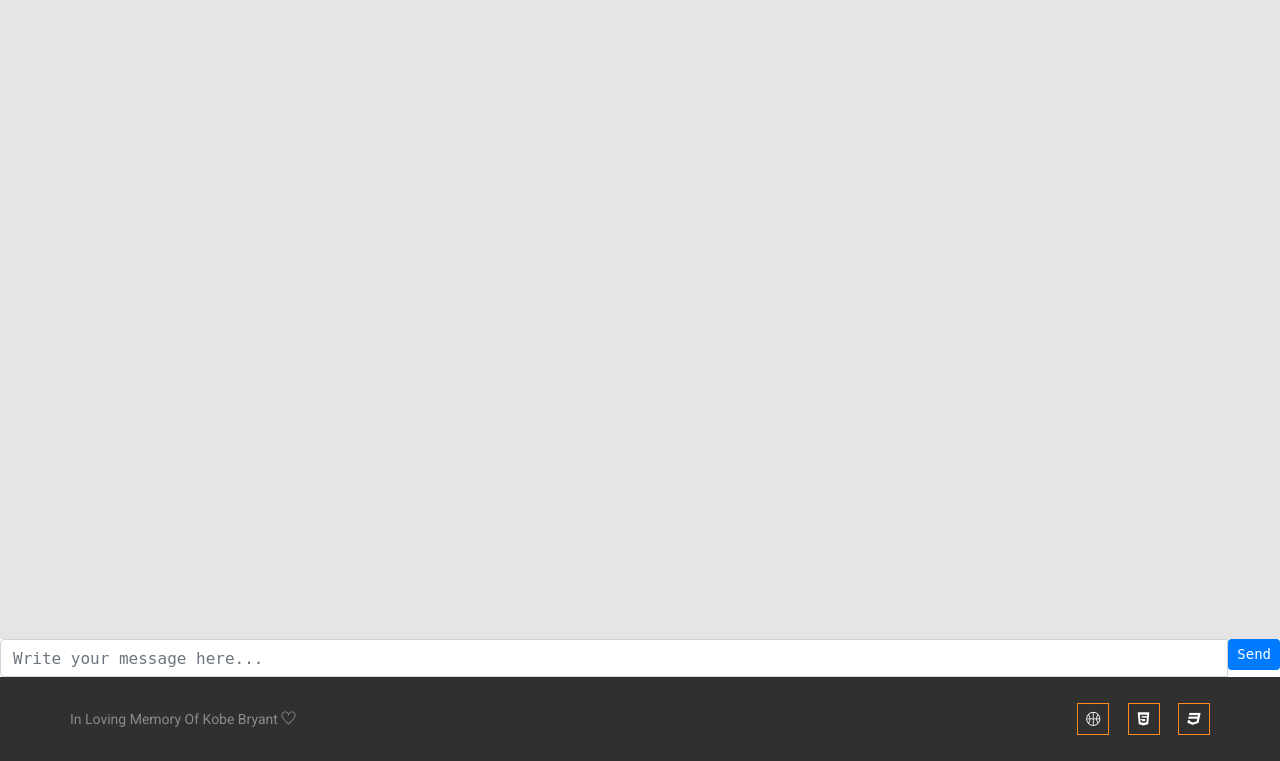
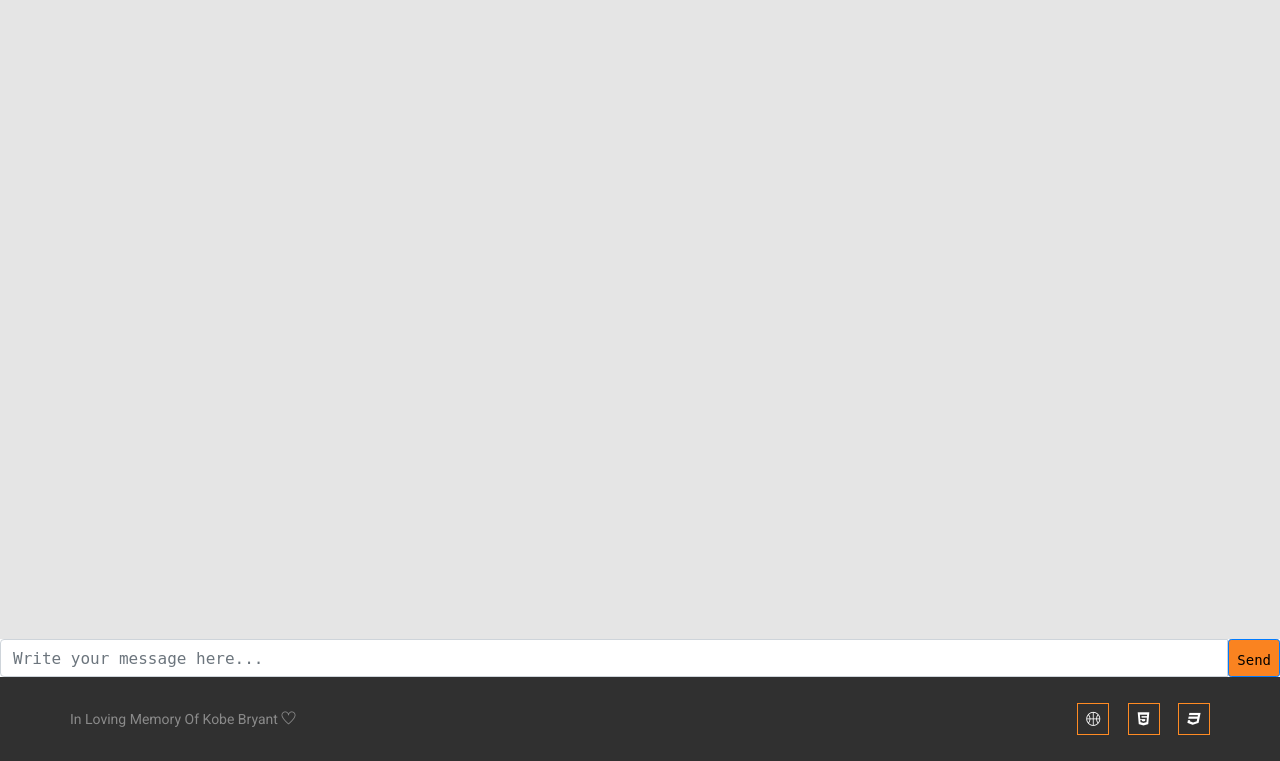
Before and after one commit to austinbowen0916/NBA-Search, a Flask app: page /chat in a window 1280 px wide. Shown: the part 235-996 px from the top of the page. Run offline with Flask 2, Linux system fonts and the light colour scheme; parts of the project's set-up code (start-up, migrations or seed data) failed here and were passed over; some libraries are stand-ins or nearby versions; some web fonts are replaced.

Commit message:
updated send button size and color

```diff
--- a/static/css/chat.css
+++ b/static/css/chat.css
@@ -116,3 +116,9 @@
       left:0px;
       bottom:0;
   }
+  .btn-primary{
+      background-color:#fa8320;
+      outline-color: #fa8320;
+      color: black;
+      padding-bottom: 0px;
+  }
--- a/templates/chat.html
+++ b/templates/chat.html
@@ -181,9 +181,9 @@
         <div class="panel-footer">
           <div class="input-group" id="myForm">
               <input id="btn-input" type="text" class="form-control input-sm chat_input" placeholder="Write your message here...">
-              <span class="input-group-btn">
-              <button class="btn btn-primary btn-sm" id="submit" type="submit">Send</button>
-              </span>
+
+              <button class="btn btn-primary btn-sm" id="submit" type="submit" style="background-color:#fa8320">Send</button>
+
           </form>
           </div>
         </div>
```
